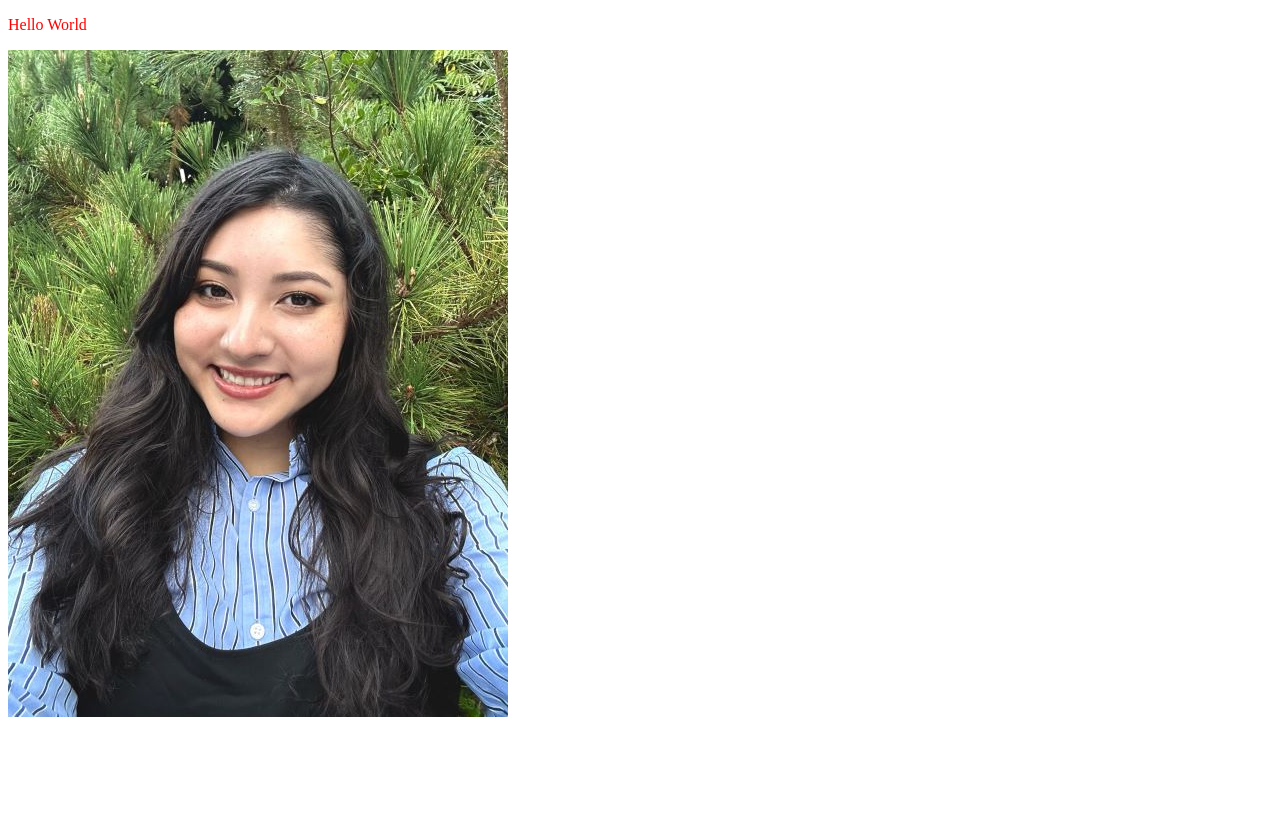
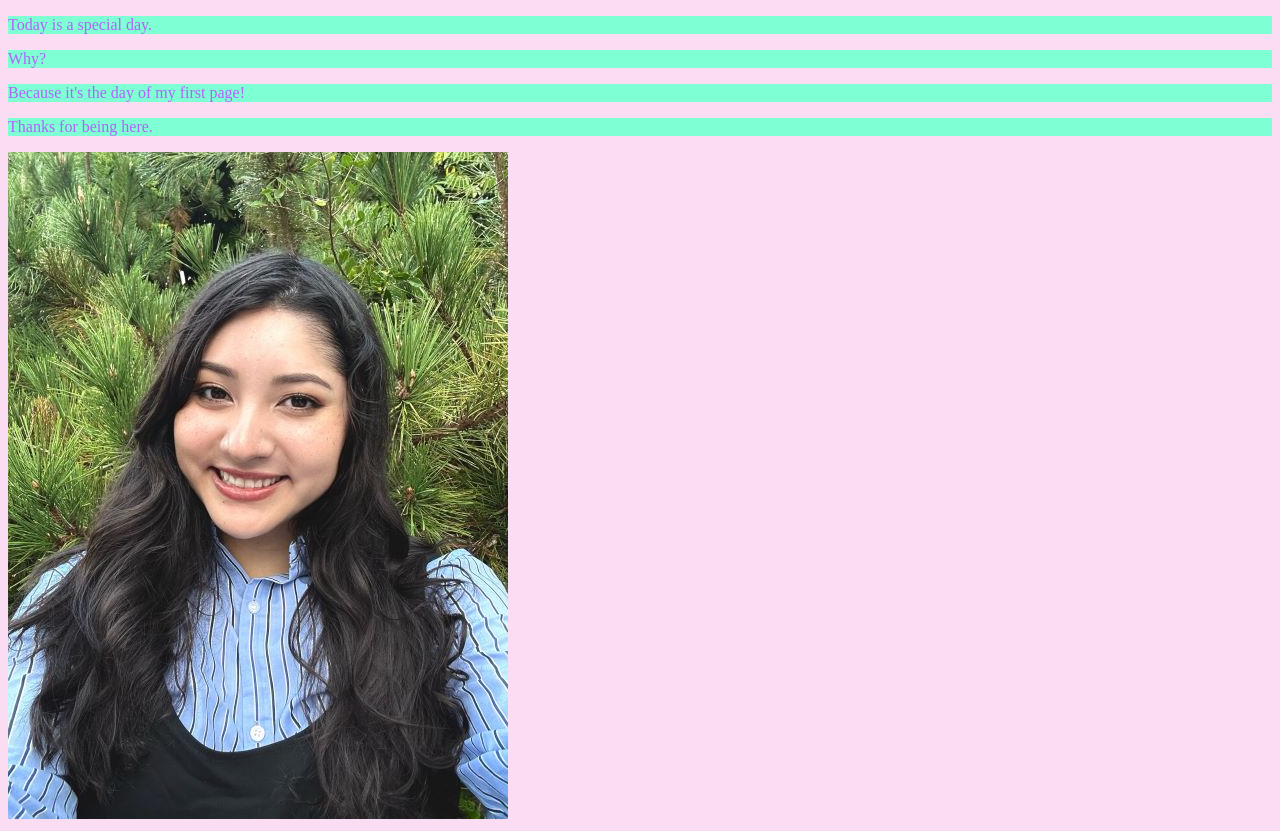
Before and after one commit to CIT82/araitziar-pub, a plain HTML site: page w2/index.html in a window 1280 px wide. Before the commit the page ends 800 px from the top, so only its background shows below. Drawn offline with Linux system fonts and the light colour scheme.

Commit message:
playing around

```diff
--- a/w2/index.html
+++ b/w2/index.html
@@ -3,11 +3,14 @@
   <head>
     <meta charset="utf-8" />
     <meta name="viewport" content="width=device-width" />
-    <title>My test page</title>
+    <title>Welcome!</title>
     <link rel="stylesheet" href="style.css">
   </head>
   <body>
-    <p>Hello World</p>
+    <p>Today is a special day.</p>
+    <p>Why?</p>
+    <p>Because it's the day of my first page!</p>
+    <p>Thanks for being here.</p>
     <img src="../img/araitziar.jpg" alt="My test image" />
   </body>
 </html>
--- a/w2/style.css
+++ b/w2/style.css
@@ -1,3 +1,7 @@
 p {
-    color: red;
+    color: rgb(178, 99, 252);
+    background-color: aquamarine;
 }
+body {
+    background-color: rgb(250, 221, 243);
+}
```
